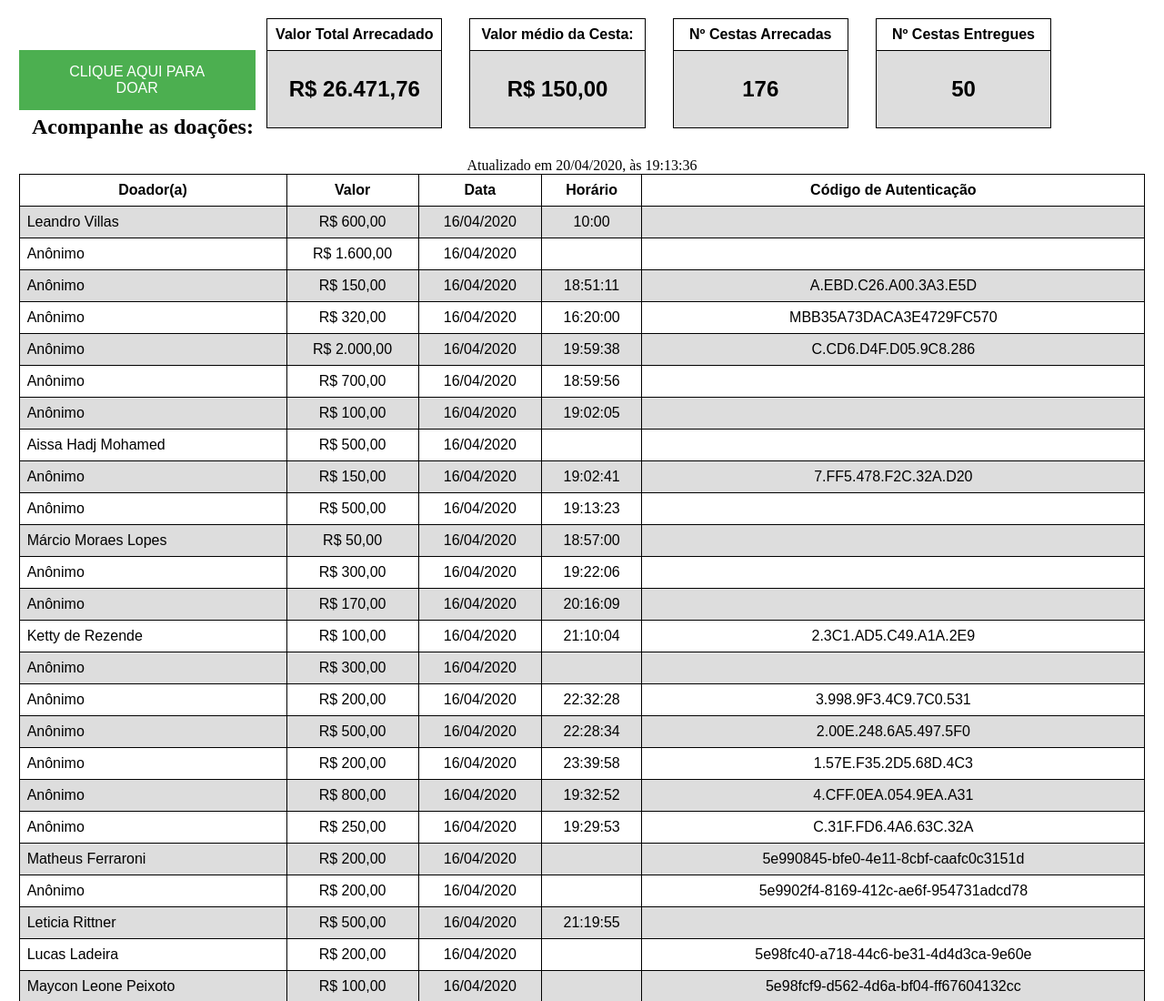
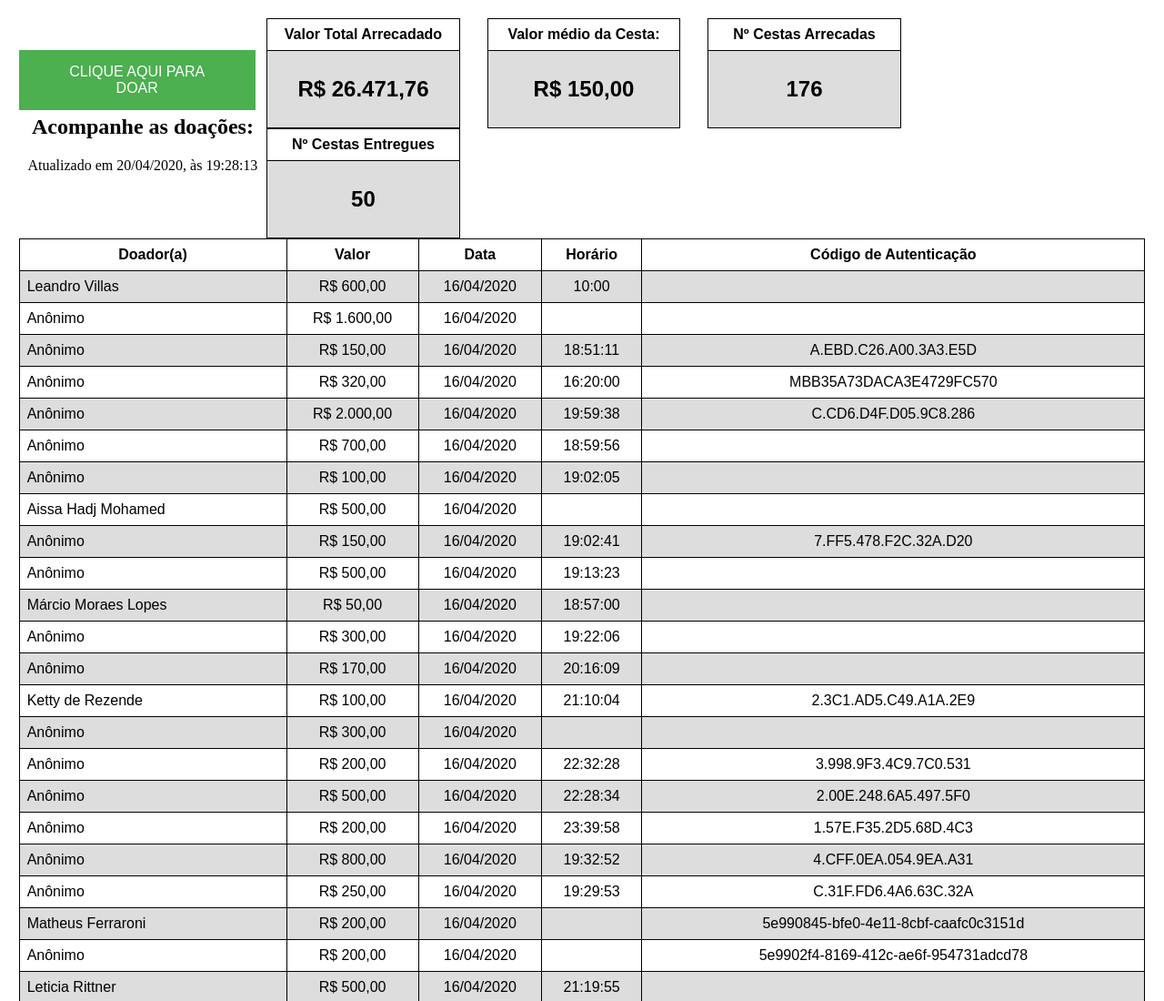
Before and after one commit to joahannes/doacoes, a plain HTML site: page index.html in a window 1280 px wide. Shown: the top 1100 px of the page at 91% size. Drawn offline with Linux system fonts and the light colour scheme.

Commit message:
atualizacao 19:28

```diff
--- a/index.html
+++ b/index.html
@@ -13,10 +13,10 @@ div.cima1 { position: relative; top: 15px; border: 3px solid none; width: 21%; f
 div.cima2 { position: relative; border: 3px solid none; width: 78%; float: right; }
 div.meio { position: static; top:100px; width: 100%; border: 3px solid none;}
 div.listagem { position: relative; width: 100%; border: 3px solid none; }
-div.fixed1 { position: relative; width: 20%; border: 3px solid none; float: left; padding-right: 30px;}
-div.fixed2 { position: relative; width: 20%; border: 3px solid none; float: left; padding-right: 30px;}
-div.fixed3 { position: relative; width: 20%; border: 3px solid none; float: left; padding-right: 30px;}
-div.fixed4 { position: relative; width: 20%; border: 3px solid none; float: left; padding-right: 30px;}
+div.fixed1 { position: relative; width: 22%; border: 3px solid none; float: left; padding-right: 30px;}
+div.fixed2 { position: relative; width: 22%; border: 3px solid none; float: left; padding-right: 30px;}
+div.fixed3 { position: relative; width: 22%; border: 3px solid none; float: left; padding-right: 30px;}
+div.fixed4 { position: relative; width: 22%; border: 3px solid none; float: left; padding-right: 30px;}
 
 </style>
 <title> Doações 2020 </title>
@@ -71,10 +71,10 @@ div.fixed4 { position: relative; width: 20%; border: 3px solid none; float: left
 </div>
 </div>
 <div class="meio">
-<h2>Acompanhe as doações:</h2>
-Atualizado em 20/04/2020, às 19:13:36
 </div>
 <div class="listagem">
+<h2>Acompanhe as doações:</h2>
+Atualizado em 20/04/2020, às 19:28:13
 <table>
   <tr>
     <th> Doador(a) </th>
```
